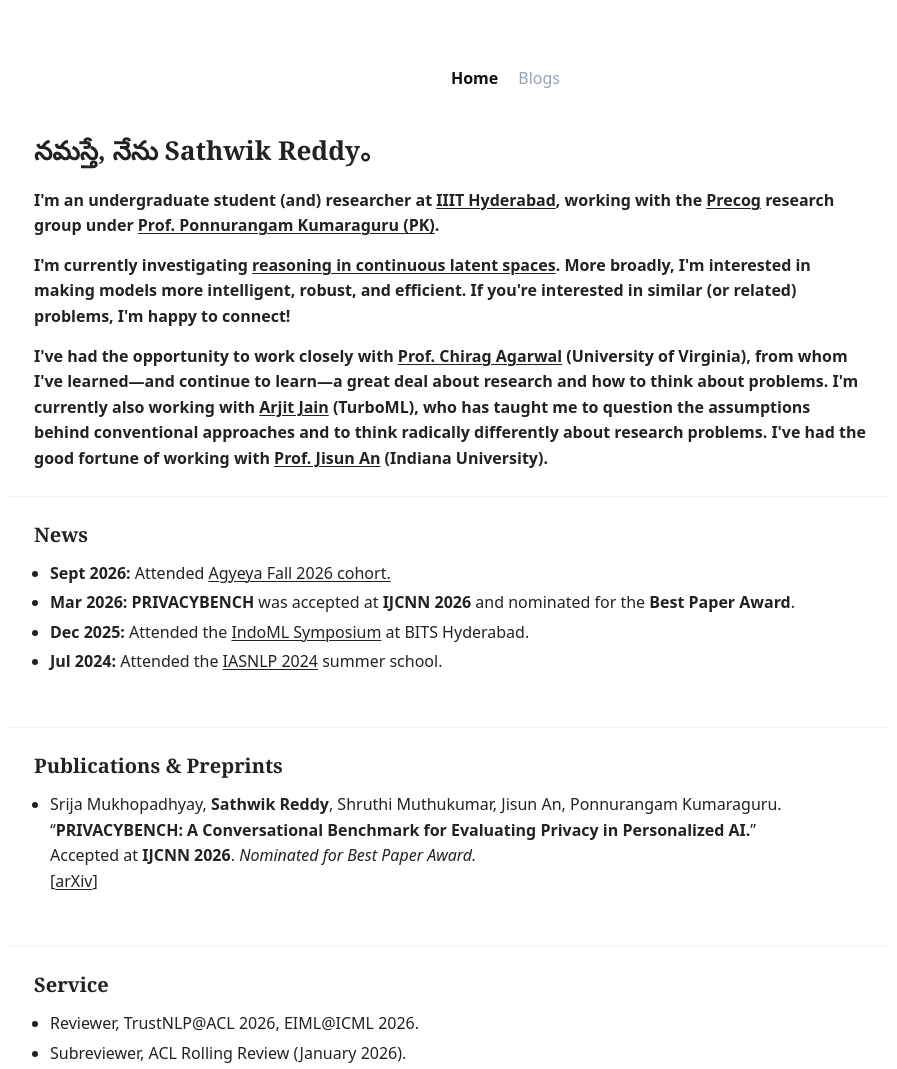
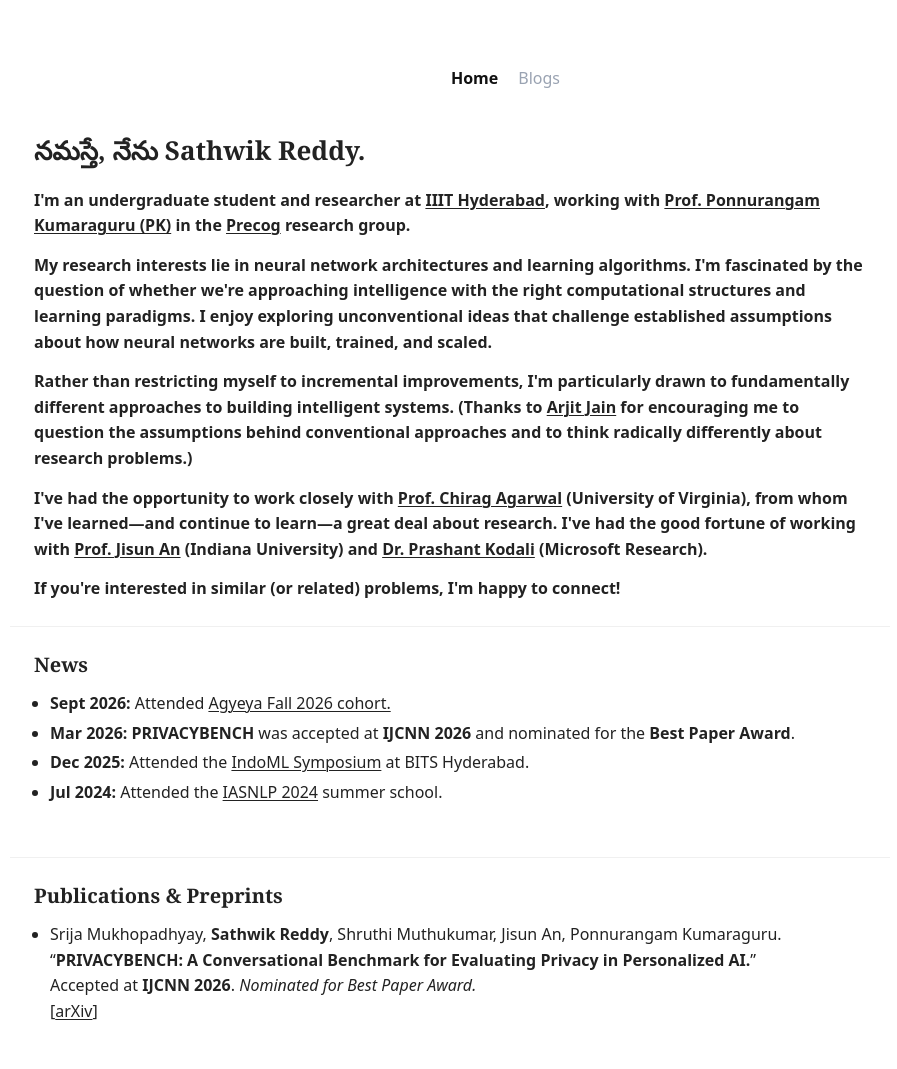
Before and after one commit to vishnusathwikreddy/vishnusathwikreddy.github.io, a plain HTML site: page index.html in a window 1280 px wide. Shown: the top 1069 px of the page, without its empty margins (320-1217 px from the left). Drawn offline with Linux system fonts and the light colour scheme.

Commit message:
Update research interests and collaborators; remove missing script.js reference
Co-Authored-By: Claude Opus 5.5 <noreply@anthropic.com>

```diff
--- a/blogs.html
+++ b/blogs.html
@@ -49,6 +49,5 @@
     </div>
   </section>
 
-  <script src="script.js"></script>
 </body>
 </html>
--- a/index.html
+++ b/index.html
@@ -3,7 +3,7 @@
 <head>
   <meta charset="UTF-8">
   <meta name="viewport" content="width=device-width, initial-scale=1.0">
-  <meta name="description" content="Sathwik Reddy is an undergraduate researcher at IIIT Hyderabad interested in reasoning, robust machine learning, and efficient AI systems." />
+  <meta name="description" content="Sathwik Reddy is an undergraduate researcher at IIIT Hyderabad interested in neural network architectures, learning algorithms, and fundamentally different approaches to building intelligent systems." />
   <title>Sathwik Reddy</title>
   <link rel="stylesheet" href="styles.css">
 </head>
@@ -18,20 +18,24 @@
   </header>
 
   <main class="content">
-    <h1 class="greeting">నమస్తే, నేను Sathwik Reddy。</h1>
+    <h1 class="greeting">నమస్తే, నేను Sathwik Reddy.</h1>
     <p class="intro">
-      I'm an undergraduate student (and) researcher at <a href="https://www.iiit.ac.in/" target="_blank" rel="noopener noreferrer">IIIT Hyderabad</a>,
-      working with the <a href="https://precog.iiit.ac.in/" target="_blank" rel="noopener noreferrer">Precog</a> research group under
-      <a href="https://precog.iiit.ac.in/bio/" target="_blank" rel="noopener noreferrer">Prof. Ponnurangam Kumaraguru (PK)</a>.
+      I'm an undergraduate student and researcher at <a href="https://www.iiit.ac.in/" target="_blank" rel="noopener noreferrer">IIIT Hyderabad</a>,
+      working with <a href="https://precog.iiit.ac.in/bio/" target="_blank" rel="noopener noreferrer">Prof. Ponnurangam Kumaraguru (PK)</a> in the
+      <a href="https://precog.iiit.ac.in/" target="_blank" rel="noopener noreferrer">Precog</a> research group.
     </p>
     <p class="intro">
-      I'm currently investigating <a href="https://arxiv.org/abs/2412.06769" target="_blank" rel="noopener noreferrer">reasoning in continuous latent spaces</a>. More broadly, I'm interested in making models more intelligent, robust, and efficient. If you're interested in similar (or related) problems, I'm happy to connect!
+      My research interests lie in neural network architectures and learning algorithms. I'm fascinated by the question of whether we're approaching intelligence with the right computational structures and learning paradigms. I enjoy exploring unconventional ideas that challenge established assumptions about how neural networks are built, trained, and scaled.
     </p>
     <p class="intro">
-      <!-- <a href="https://chirag-agarwall.github.io/about.html" target="_blank" rel="noopener noreferrer">Prof. Chirag Agarwal</a> (University of Virginia) has been a mentor in an ongoing collaboration, and I've learned—and am still learning—an enormous amount from him. -->
-      I've had the opportunity to work closely with <a href="https://chirag-agarwall.github.io/about.html" target="_blank" rel="noopener noreferrer">Prof. Chirag Agarwal</a> (University of Virginia), from whom I've learned—and continue to learn—a great deal about research and how to think about problems.
-      I'm currently also working with <a href="https://scholar.google.com/citations?user=GsqDsgQAAAAJ&amp;hl=en" target="_blank" rel="noopener noreferrer">Arjit Jain</a> (TurboML), who has taught me to question the assumptions behind conventional approaches and to think radically differently about research problems.
-      I've had the good fortune of working with <a href="https://jisun.me/" target="_blank" rel="noopener noreferrer">Prof. Jisun An</a> (Indiana University).
+      Rather than restricting myself to incremental improvements, I'm particularly drawn to fundamentally different approaches to building intelligent systems. (Thanks to <a href="https://scholar.google.com/citations?user=GsqDsgQAAAAJ&amp;hl=en" target="_blank" rel="noopener noreferrer">Arjit Jain</a> for encouraging me to question the assumptions behind conventional approaches and to think radically differently about research problems.)
+    </p>
+    <p class="intro">
+      I've had the opportunity to work closely with <a href="https://chirag-agarwall.github.io/about.html" target="_blank" rel="noopener noreferrer">Prof. Chirag Agarwal</a> (University of Virginia), from whom I've learned—and continue to learn—a great deal about research.
+      I've had the good fortune of working with <a href="https://jisun.me/" target="_blank" rel="noopener noreferrer">Prof. Jisun An</a> (Indiana University) and <a href="https://www.microsoft.com/en-us/research/people/t-prakodali/" target="_blank" rel="noopener noreferrer">Dr. Prashant Kodali</a> (Microsoft Research).
+    </p>
+    <p class="intro">
+      If you're interested in similar (or related) problems, I'm happy to connect!
     </p>
   </main>
 
@@ -82,9 +86,8 @@
 
 
 
-  <script src="script.js"></script>
   <div style="display:none;">
-    <script type="text/javascript" id="mapmyvisitors" src="//mapmyvisitors.com/map.js?d=TAjLkGNfRpU04viAmuAQ8Qr3d2ZpafMx5r6kopFwAkw&cl=ffffff&w=a"></script>
+    <!-- <script type="text/javascript" id="mapmyvisitors" src="//mapmyvisitors.com/map.js?d=TAjLkGNfRpU04viAmuAQ8Qr3d2ZpafMx5r6kopFwAkw&cl=ffffff&w=a"></script> -->
   </div>
 </body>
 </html>
```
